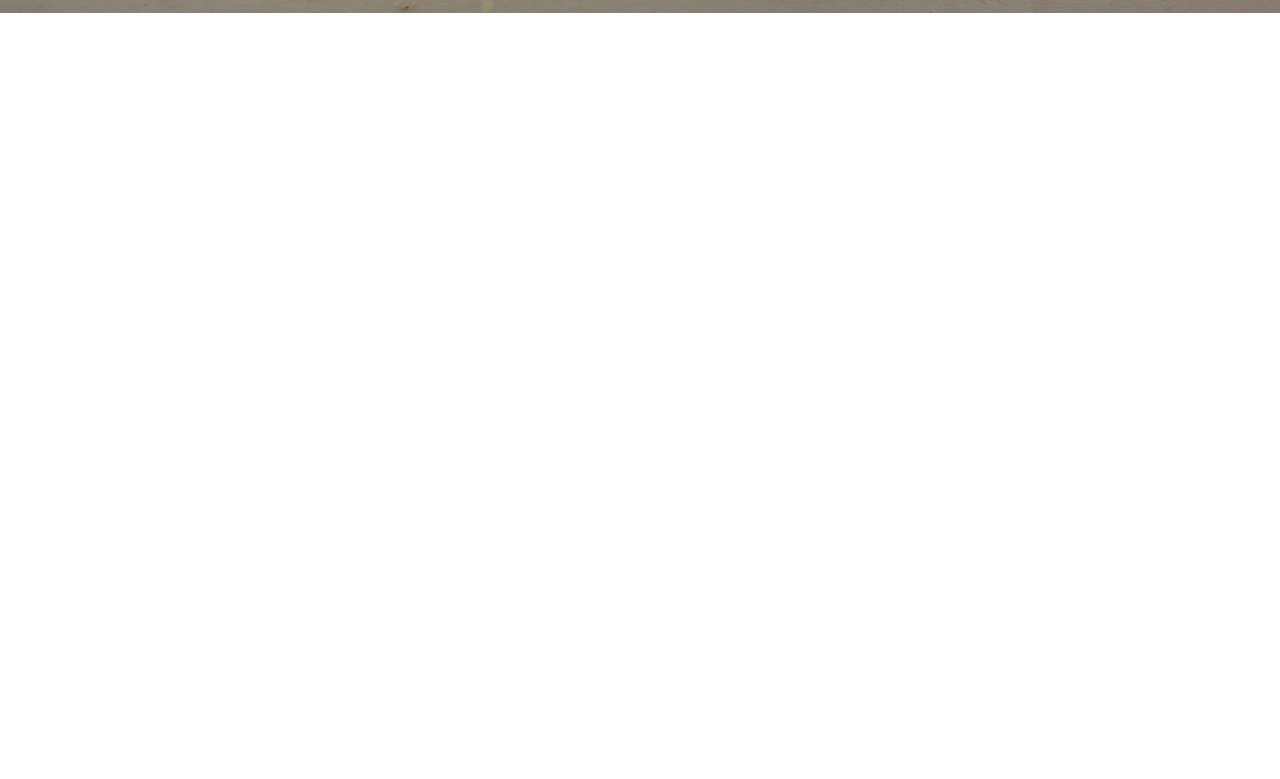
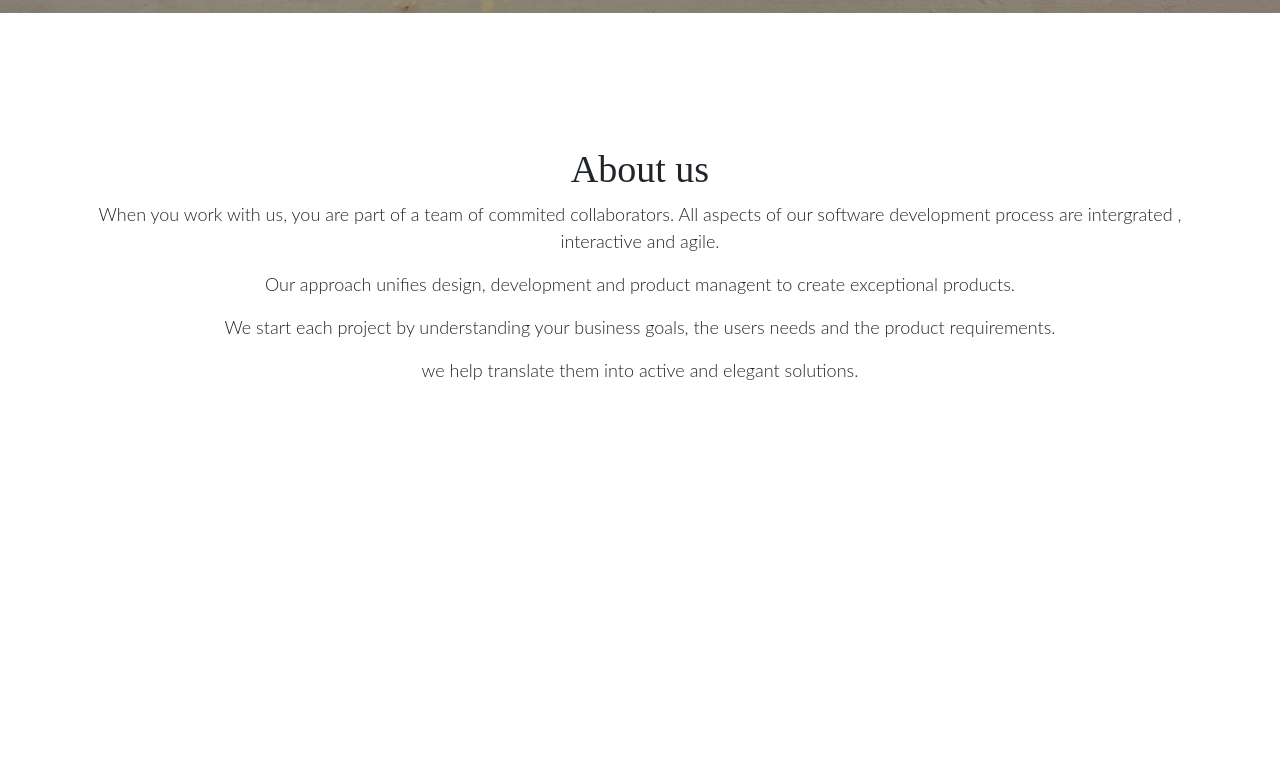
Before and after one commit to ch1n069/delani-studios, a plain HTML site: page index.html in a window 1280 px wide. Shown: the part 701-1480 px from the top of the page. After the commit the page ends 1101 px from the top, so only its background shows below. Drawn offline with nearby package versions, Linux system fonts and the light colour scheme.

Commit message:
st == styling

```diff
--- a/style.css
+++ b/style.css
@@ -11,7 +11,7 @@
     background-size: 100vw;
     color: white;
     text-align: center;
-    height: 1700px;
+    height: 800px;
 }
 
 .sect-1 .h1 {
@@ -30,4 +30,17 @@
 
 .sect-1 .mouse {
     padding-top: 5%;
+    animation: bounce 0.9s infinite
 }
+
+.sect-2 .about-us {
+    font-family: 'roboto-mono';
+    font-size: 38px;
+    font-weight: 500;
+}
+
+.sect-2 .cont-1 {
+    font-family: 'lato';
+    font-size: 18px;
+    font-weight: 300;
+}
```
